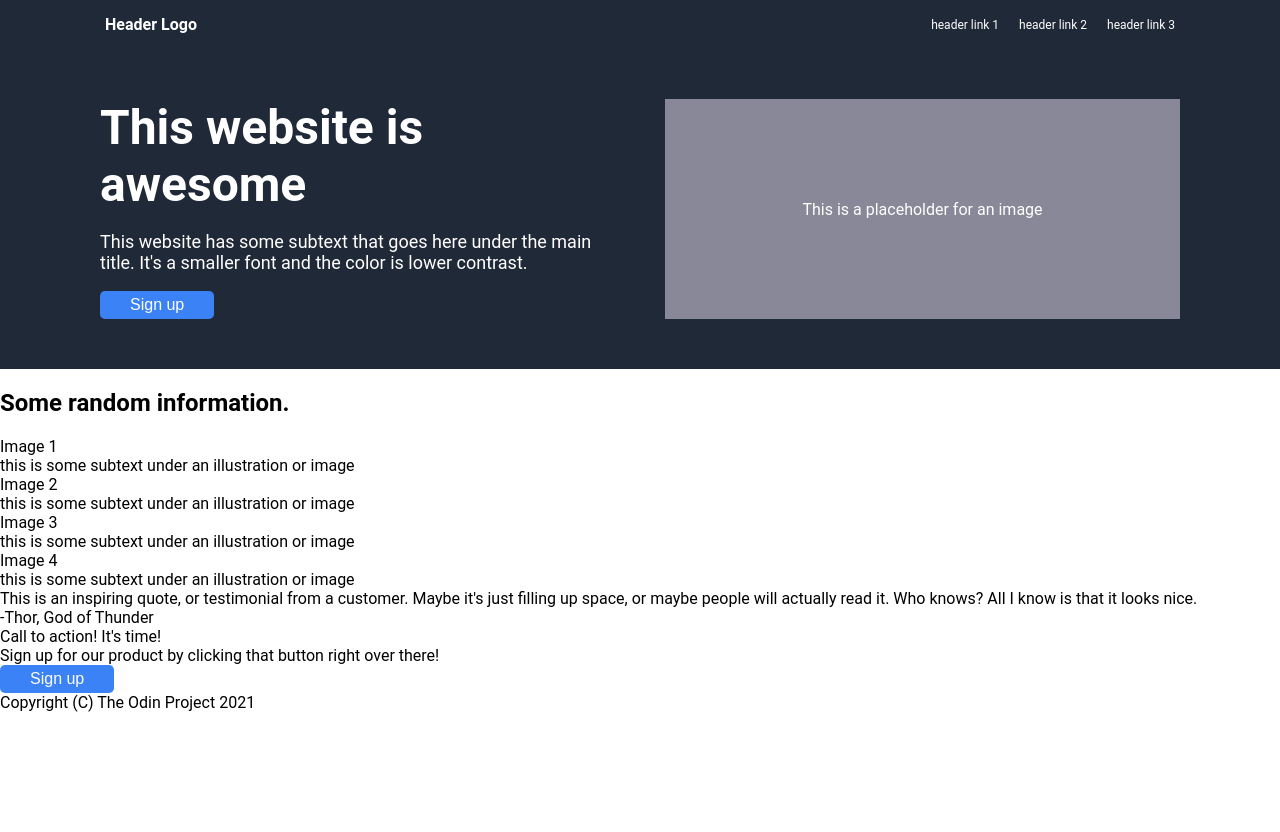
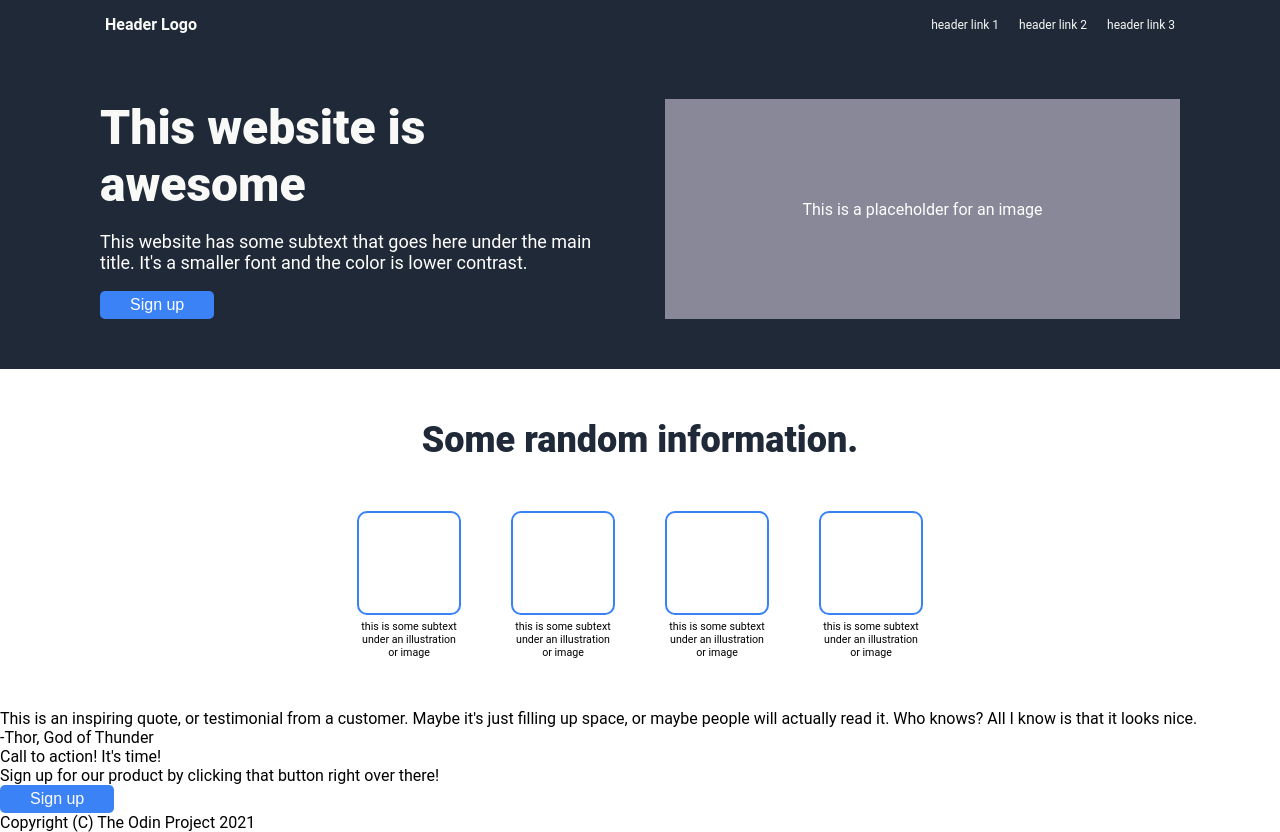
Before and after one commit to andrewfortier5/css-project, a plain HTML site: page index.html in a window 1280 px wide. Before the commit the page ends 800 px from the top, so only its background shows below. Drawn offline with Linux system fonts and the light colour scheme.

Commit message:
More CSS completion (info section & images)

```diff
--- a/index.html
+++ b/index.html
@@ -28,19 +28,19 @@
         <h2>Some random information.</h2>
         <div class="section-1-image-row">
             <span class="section-1-image-container">
-                <div class="section-1-image">Image 1</div>
+                <div class="section-1-image"></div>
                 <div class="section-1-image-description">this is some subtext under an illustration or image</div>
             </span>
             <span class="section-1-image-container">
-                <div class="section-1-image">Image 2</div>
+                <div class="section-1-image"></div>
                 <div class="section-1-image-description">this is some subtext under an illustration or image</div>
             </span>
             <span class="section-1-image-container">
-                <div class="section-1-image">Image 3</div>
+                <div class="section-1-image"></div>
                 <div class="section-1-image-description">this is some subtext under an illustration or image</div>
             </span>
             <span class="section-1-image-container">
-                <div class="section-1-image">Image 4</div>
+                <div class="section-1-image"></div>
                 <div class="section-1-image-description">this is some subtext under an illustration or image</div>
             </span>
         </div>
--- a/styles.css
+++ b/styles.css
@@ -27,11 +27,13 @@ body {
     flex: auto;
     font-weight: bold;
     padding: 5px;
+    color: #f9faf8;
 }
 
 .header-link {
     padding: 5px;
     font-size: 12px;
+    color: #f9faf8;
 }
 
 .hero {
@@ -55,6 +57,8 @@ body {
 .hero-left h1 {
     font-size: 48px;
     margin: 0px;
+    color: #f9faf8;
+    font-weight: 900;
 }
 
 .hero-left p {
@@ -80,3 +84,50 @@ body {
     width: fit-content;
     border-radius: 5px;
 }
+
+.section-1 {
+    display: flex;
+    flex: auto;
+    padding: 50px;
+    gap: 50px;
+    padding-left: 100px;
+    padding-right: 100px;
+    flex-direction: column;
+    justify-content: center;
+}
+
+.section-1 h2 {
+    font-size: 36px;
+    margin: 0px;
+    color: #1F2937;
+    text-align: center;
+    font-weight: 900;
+}
+
+.section-1-image-row {
+    display: flex;
+    flex: auto;
+    justify-content: center;
+    gap: 50px;
+}
+
+.section-1-image-container {
+    display: flex;
+    flex: 0;
+    flex-direction: column;
+    justify-content: center;
+    font-size: 8pt;
+}
+
+.section-1-image {
+    width: 100px;
+    height: 100px;
+    background-color: ;
+    border-radius: 10px;
+    border: 2px solid #3882f6
+}
+
+.section-1-image-description {
+    margin-top: 5px;
+    text-align: center
+}
```
